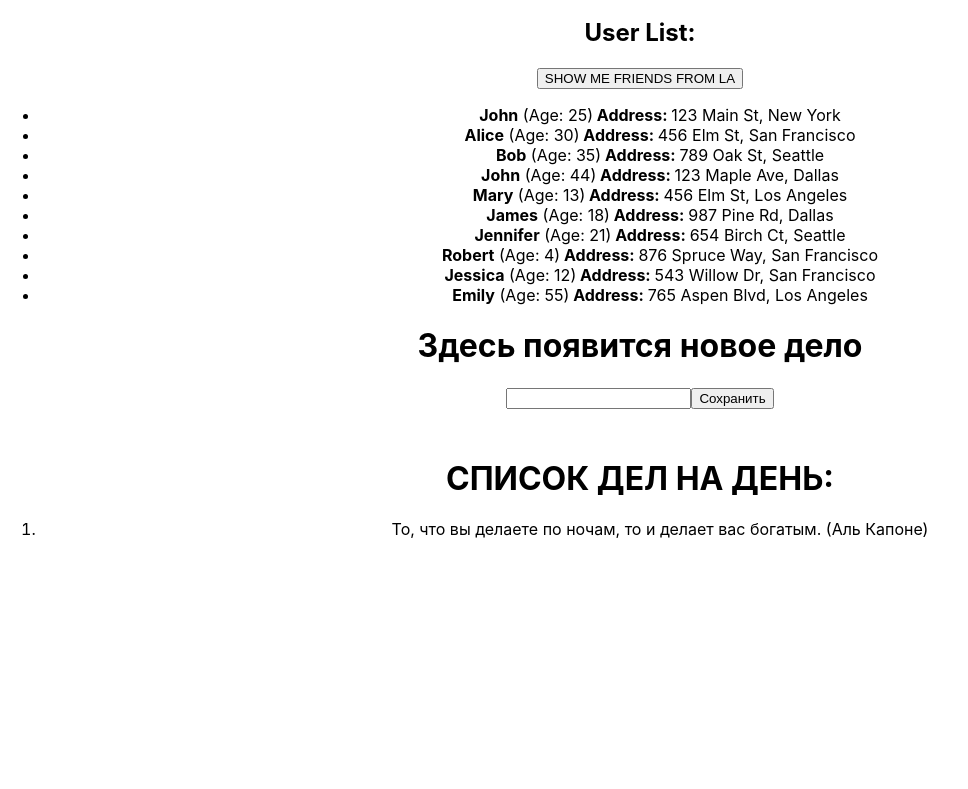
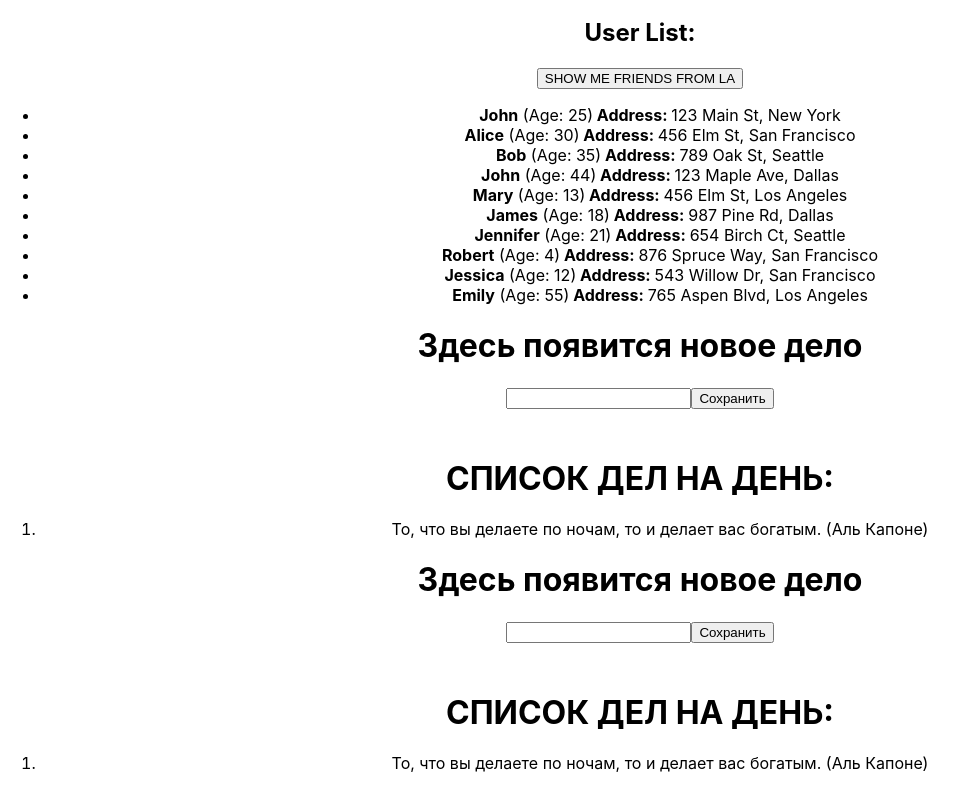
Before and after one commit to GromovaViktoriya/homework-front-main, a React (Create React App) app: page / in a window 1280 px wide. Shown: the part 271-1060 px from the top of the page, without its empty margins (0-968 px from the left). Before the commit the page ends 826 px from the top, so only its background shows below. Built offline with nearby package versions, Linux system fonts and the light colour scheme.

Commit message:
solved hw4

```diff
--- a/src/App.tsx
+++ b/src/App.tsx
@@ -10,7 +10,7 @@
       <HW1 />
       <HW2 />
       <HW3 />
-      {/*<HW4 />*/}
+      <HW4 />
     </div>
   );
 }
--- a/src/HW/4/Button.tsx
+++ b/src/HW/4/Button.tsx
@@ -1,11 +1,11 @@
 type ButtonPropsType = {
-  callBack: any // НУЖНО ПРОТИПИЗИРОВАТЬ
-  name: any // НУЖНО ПРОТИПИЗИРОВАТЬ
+    callBack: () => void
+    name: string
 };
 
 export const Button = (props: ButtonPropsType) => {
     const callBackHandler = () => {
-    // НУЖНО ДОПИСАТЬ
+        props.callBack()
     };
 
     return (
--- a/src/HW/4/HW4.tsx
+++ b/src/HW/4/HW4.tsx
@@ -1,7 +1,7 @@
-import { useState } from 'react';
+import {useState} from 'react';
 import s from './HW4.module.css';
-import { Button } from './Button';
-import { Input } from './Input';
+import {Button} from './Button';
+import {Input} from './Input';
 
 export const HW4 = () => {
     // 1️⃣ Раскомментируйте JSX (HW4.tsx) и вы увидите,
@@ -26,27 +26,27 @@
 
     return (
         <div id={'hw04'}>
-      {/*{currentText ? (*/}
-      {/*  <h1 id={'hw04-text'}>{currentText}</h1>*/}
-      {/*) : (*/}
-      {/*  <h1 id={'hw04-default-text'}>Здесь появится новое дело</h1>*/}
-      {/*)}*/}
+            {currentText ? (
+                <h1 id={'hw04-text'}>{currentText}</h1>
+            ) : (
+                <h1 id={'hw04-default-text'}>Здесь появится новое дело</h1>
+            )}
 
-      {/*<Input НЕ ХВАТАЕТ АРГУМЕНТОВ />*/}
+            <Input currentText={currentText} setCurrentText={setCurrentText}/>
 
-      {/*<Button НЕ ХВАТАЕТ АРГУМЕНТОВ />*/}
+            <Button name={'Сохранить'} callBack={handleSave}/>
 
-      {/*<h1 style={{ marginTop: '50px' }}>СПИСОК ДЕЛ НА ДЕНЬ:</h1>*/}
+            <h1 style={{marginTop: '50px'}}>СПИСОК ДЕЛ НА ДЕНЬ:</h1>
 
-      {/*<ol id={'hw04-tasks'}>*/}
-      {/*  {texts.map((el, index) => {*/}
-      {/*    return (*/}
-      {/*      <li key={index} id={`hw04-task-${index}`} className={ЕСЛИ ЧЕТН ? S.chetNechet : ''}>*/}
-      {/*        {el}*/}
-      {/*      </li>*/}
-      {/*    );*/}
-      {/*  })}*/}
-      {/*</ol>*/}
+            <ol id={'hw04-tasks'}>
+                {texts.map((el, index) => {
+                    return (
+                        <li key={index} id={`hw04-task-${index}`} className={index % 2 > 0 ? s.chetNechet : ''}>
+                            {el}
+                        </li>
+                    );
+                })}
+            </ol>
         </div>
     );
 };
--- a/src/HW/4/Input.tsx
+++ b/src/HW/4/Input.tsx
@@ -1,14 +1,16 @@
+import React from "react";
+
 type InputPropsType = {
-	currentText: any // НУЖНО ПРОТИПИЗИРОВАТЬ
-	setCurrentText: any // НУЖНО ПРОТИПИЗИРОВАТЬ
+	currentText: string
+	setCurrentText: (currentText:string) => void
 };
 
 export const Input = (props: InputPropsType) => {
-	const onChangeHandler = (event: 'НУЖНО ПРОТИПИЗИРОВАТЬ') => {
-		// НУЖНО ДОПИСАТЬ
+	const onChangeHandler = (event: React. ChangeEvent<HTMLInputElement>) => {
+		props.setCurrentText(event.currentTarget.value);
 	};
 
-	// return (
-	//   <input id={'hw04-input'} type="text" value={props.currentText} onChange={onChangeHandler} />
-	// );
+	return (
+	  <input id={'hw04-input'} type="text" value={props.currentText} onChange={onChangeHandler} />
+	);
 };
```
Lines whose indentation alone changed are shown as unchanged.
